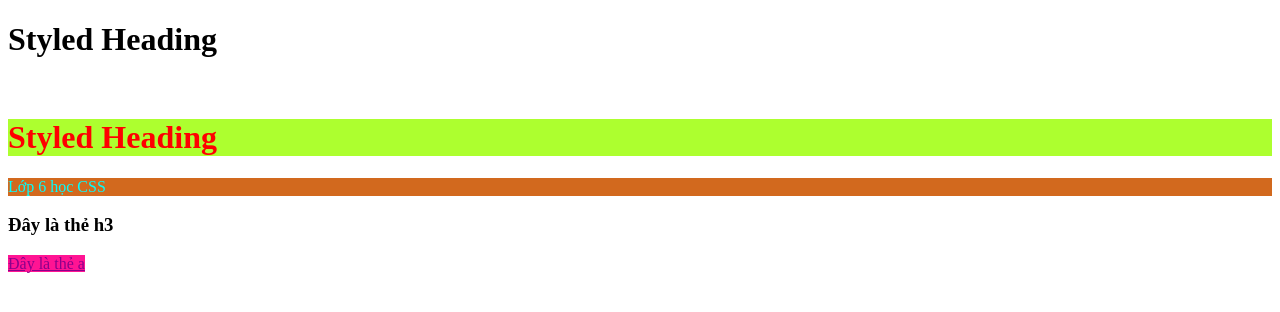
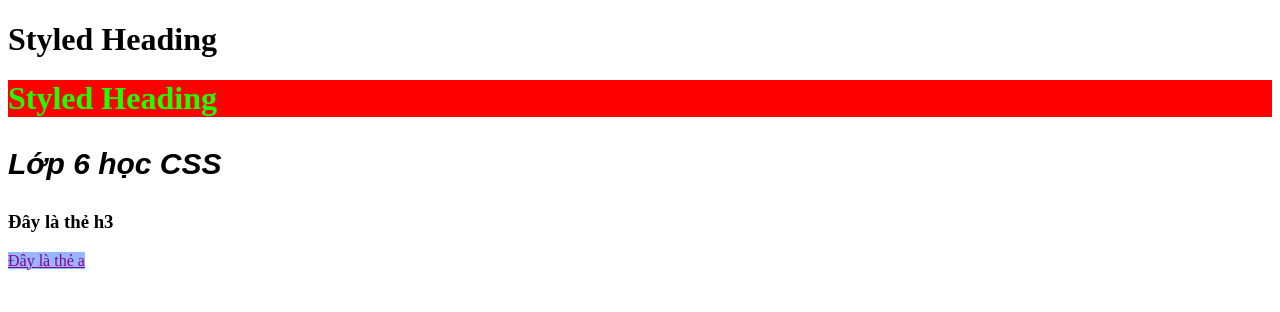
Before and after one commit to khuong16/Learn_Web101_Class-6, a plain HTML site: page Buổi 7_Bài 4_Cơ bản về CSS_phần 1/index.html in a window 1280 px wide. Drawn offline with Linux system fonts and the light colour scheme.

Commit message:
css_font

```diff
--- a/Buổi 7_Bài 4_Cơ bản về CSS_phần 1/abc.css
+++ b/Buổi 7_Bài 4_Cơ bản về CSS_phần 1/abc.css
@@ -7,7 +7,29 @@
 
 }  */
 
+
+/**
+    giá trị màu sắc thì mọi người có kiểu biểu diễn giá trị màu sắc.(3 biểu diễn)
+    1. Ghi thẳng tên màu: orange, red, blue, green,..
+    2. Biểu diễn qua mã màu: #FFFF00,...
+    3. Biểu diễn qua rgb (opacity: độ trong suốt): 0 -> 1. Mặc định là 1, màu sắc mọi người nhìn đc.
+*/
+
 a {
     color: darkmagenta;
-    background-color: deeppink;
+    background-color: rgba(20, 90, 255, 0.442);
 }
+
+p {
+    /* font-weight: dùng để CSS cho kiểu chữ theo kiểu chữ đậm,*/
+    font-weight: bold;
+
+    /* font-size: dùng để CSS cho kích thước chữ. Đơn vị đo: px */
+    font-size: 30px;
+
+    /* font-style: dùng để CSS cho kiểu chữ theo kiểu in nghiêng */
+    font-style: italic;
+
+    /* font-family: dùng để CSS cho kiểu chữ: kiểu chữ thuộc về dạng gì. A, B, C,..*/
+    font-family: Arial, Helvetica, sans-serif;
+}
--- a/Buổi 7_Bài 4_Cơ bản về CSS_phần 1/index.html
+++ b/Buổi 7_Bài 4_Cơ bản về CSS_phần 1/index.html
@@ -29,8 +29,6 @@
     <!-- Mặc định: h1 sẽ là kiểu chữ đen, in đậm, cỡ chữ to -->
     <h1>Styled Heading</h1>
 
-    <a href=""></a>
-    <img src="" alt="">
 
     <!-- CSS -->
     <!-- h1 thay đổi: kiểu chữ màu xanh nước biển, in đậm, cỡ chữ to-->
@@ -42,8 +40,8 @@
 
     <!-- Những cách để đưa CSS vào trang Web: 3 cách.-->
     <!-- Cách 1: CSS inline (Sử dụng thuộc tính style trong những thẻ tương ứng: h1,h2,p, a, div,...) -->
-    <h1 style="color: red; background-color: greenyellow;">Styled Heading</h1>
-    <p style="color: aqua; background-color: chocolate;">Lớp 6 học CSS</p>
+    <h1 style="color: rgba(30, 255, 0); background-color: red;">Styled Heading</h1>
+    <p>Lớp 6 học CSS</p>
 
     <!-- Cách 2: CSS Internal (Sử dụng cặp thẻ style có trong head để CSS những thẻ tương ứng) -->
     <h3>Đây là thẻ h3</h3>
```
